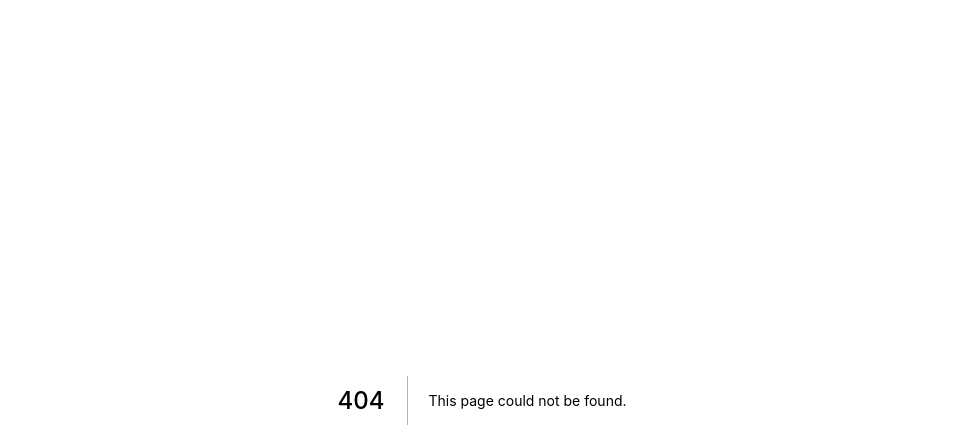
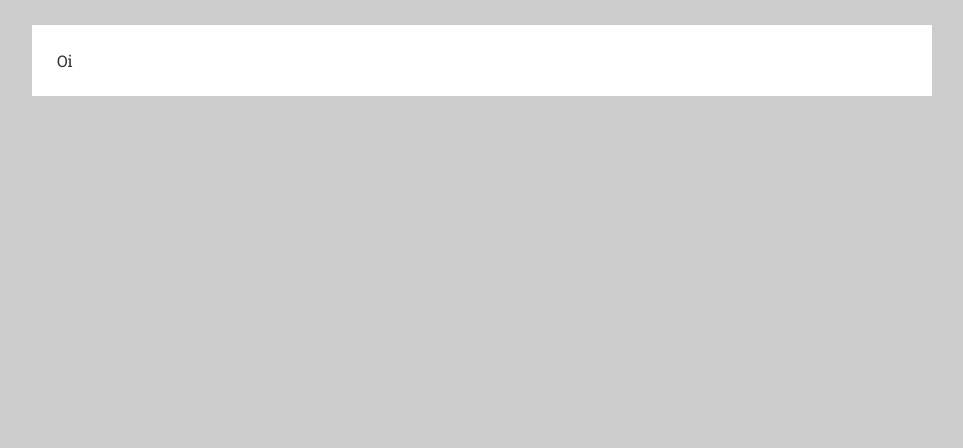
Before and after one commit to fischerafael/zumthor-frontend, a Next.js app: page /dashboard/reference in a window 1280 px wide. Before the commit this address had no page. Shown: the top 448 px of the page, without its empty margins (158-1121 px from the left). Built offline with nearby package versions, Linux system fonts and the light colour scheme.

Commit message:
feat: created reference page

```diff
--- /dev/null
+++ b/pages/dashboard/reference/index.tsx
@@ -0,0 +1,31 @@
+import React from 'react'
+import styled from 'styled-components'
+
+import { PageContainer } from '../../../src/styles/page'
+
+const NewReference = () => {
+    return (
+        <FormPageContainer>
+            <FormPageContent>
+                Oi
+            </FormPageContent>
+        </FormPageContainer>
+    )
+}
+
+export default NewReference
+
+const FormPageContainer = styled(PageContainer)`
+    background: #ccc;
+`
+const FormPageContent = styled.div`
+    background: white;
+    margin: 25px;
+    padding: 25px;
+
+    max-width: 900px;
+    width: 100%;
+
+    display: flex;
+    flex-direction: column;
+`
```
Also changed, not shown: pages/dashboard/index.tsx (renamed from pages/dashboard.tsx, +5 -5 lines).
